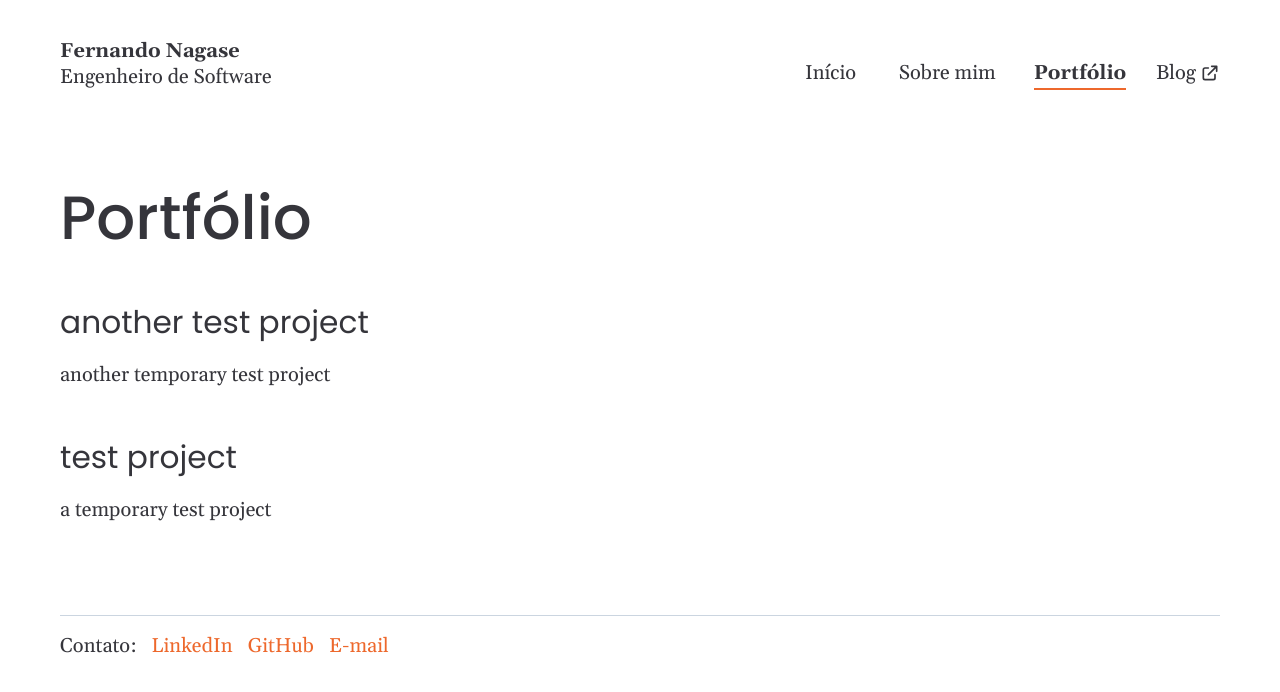
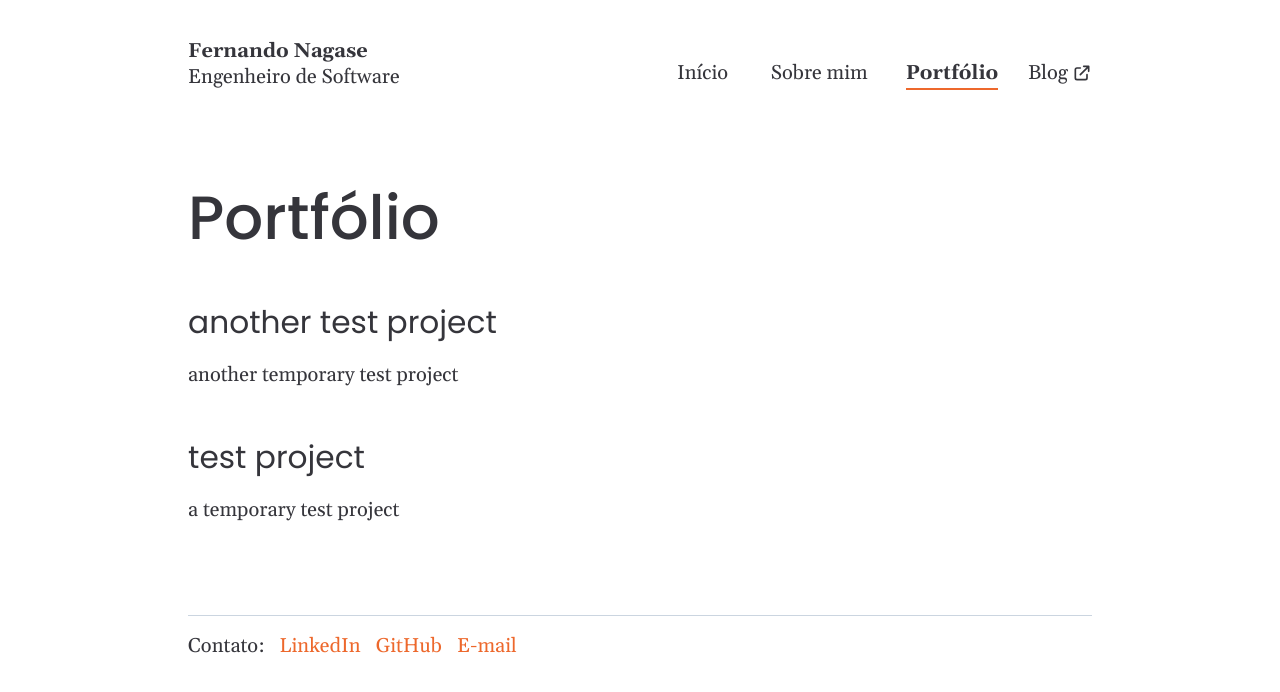
Before and after one commit to fernandonagase/ngsfer.com, a Next.js app: page /portfolio in a window 1280 px wide. Shown: the top 692 px of the page. Built offline with nearby package versions, Linux system fonts and the light colour scheme.

Commit message:
adjust main layout spacing

```diff
--- a/components/Footer/index.tsx
+++ b/components/Footer/index.tsx
@@ -3,7 +3,7 @@ import ContactMe from '../ContactMe'
 
 export default function Footer() {
     return (
-        <Box as="footer" mb={['baseline-1', null, null, 'baseline-1-lg']}>
+        <Box as="footer" mb={['baseline-1', null, null, 'baseline-2-lg']}>
             <Box
                 borderTop="1px solid var(--chakra-colors-gray-300)"
                 py={['baseline-1', null, null, 'baseline-1-lg']}
--- a/layout/MainLayout/index.tsx
+++ b/layout/MainLayout/index.tsx
@@ -14,7 +14,7 @@ export default function MainLayout({ children }: MainLayoutProps) {
         <>
             <SkipNavLink zIndex="skipLink">Ir para o conteúdo</SkipNavLink>
             <Container
-                maxW="container.xl"
+                maxW="container.lg"
                 px={['baseline-2', null, null, 'baseline-4-lg']}
                 color="fg"
             >
```
